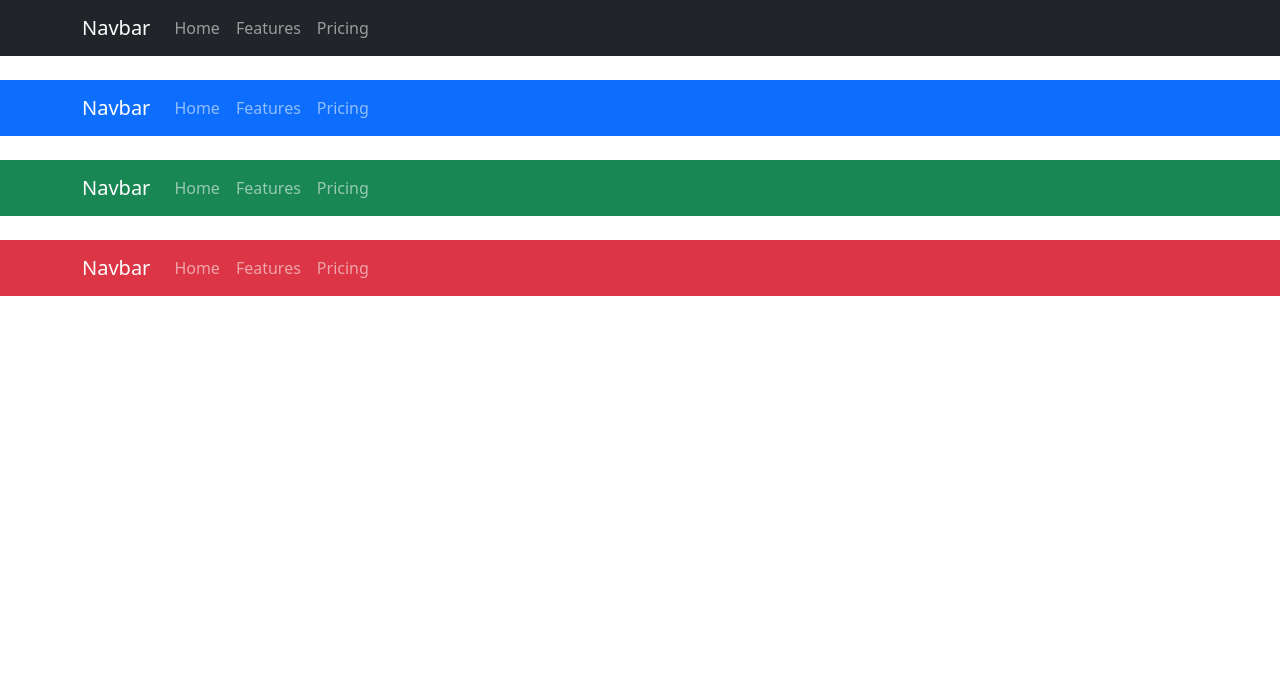
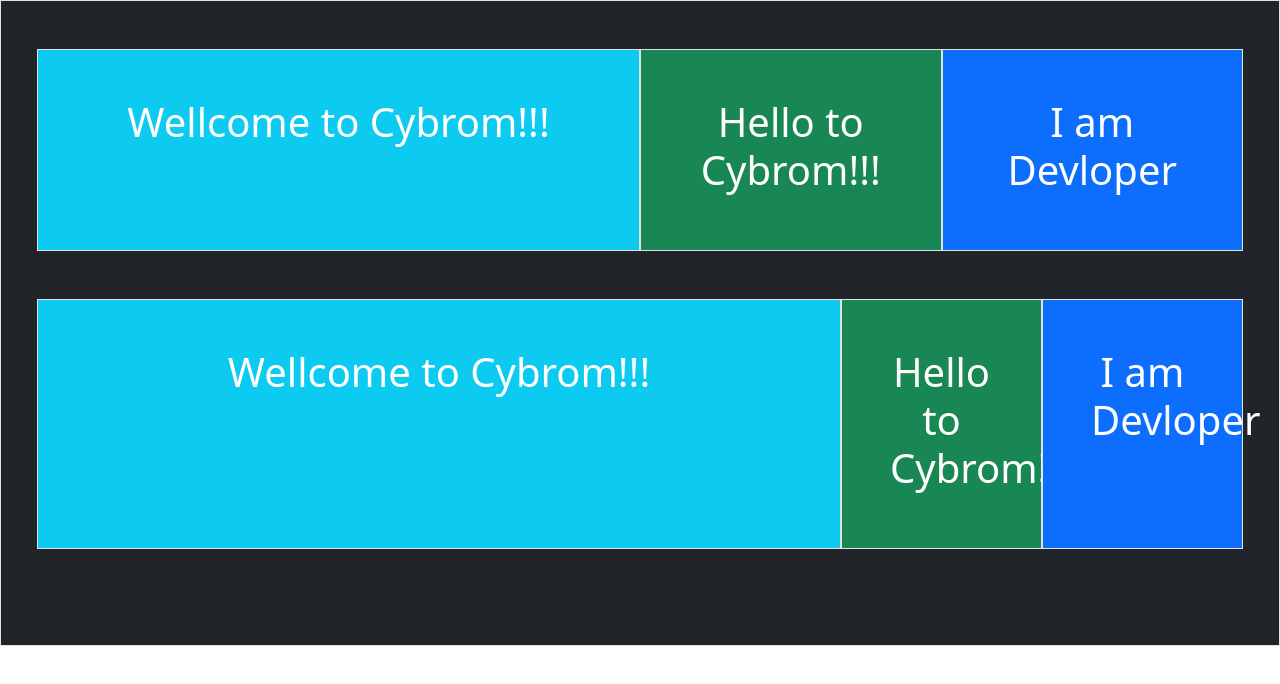
Before and after one commit to rahullokhande123/React_codes, a React (Vite) app: page / in a window 1280 px wide. Shown: the top 684 px of the page. Built offline with nearby package versions, Linux system fonts and the light colour scheme.

Commit message:
Bootstrap_layout

```diff
--- a/src/App.jsx
+++ b/src/App.jsx
@@ -1,56 +1,36 @@
-import Container from 'react-bootstrap/Container';
-import Nav from 'react-bootstrap/Nav';
-import Navbar from 'react-bootstrap/Navbar';
+import { Container,Row, Col } from "react-bootstrap";
 const App=()=>{
  return(
   <>
-           <Navbar bg="dark" data-bs-theme="dark">
-        <Container>
-          <Navbar.Brand href="#home">Navbar</Navbar.Brand>
-          <Nav className="me-auto">
-            <Nav.Link href="#home">Home</Nav.Link>
-            <Nav.Link href="#features">Features</Nav.Link>
-            <Nav.Link href="#pricing">Pricing</Nav.Link>
-          </Nav>
-        </Container>
-      </Navbar>
-      <br />
+    <Container fluid className="text-center border p-5 bg-dark">
+      {/* fluid -> ka use hm container ke sath krte h bada container lene ke */}
 
-      <Navbar bg="primary" data-bs-theme="dark">
-        <Container>
-          <Navbar.Brand href="#home">Navbar</Navbar.Brand>
-          <Nav className="me-auto">
-            <Nav.Link href="#home">Home</Nav.Link>
-            <Nav.Link href="#features">Features</Nav.Link>
-            <Nav.Link href="#pricing">Pricing</Nav.Link>
-          </Nav>
-        </Container>
-      </Navbar>
+{/* Container me bhi hm 12 Section bna sakte h md {} ki help se
+(count krne pr eska total 12 hi aana chahiye) */}
 
-      <br />
+      <Row>
+        <Col md={6} className="border bg-info p-5 text-white mb-5">
+        <h1>Wellcome to Cybrom!!!</h1>
+        </Col>
+        <Col md={3} className="border bg-success p-5 text-white fs-6 mb-5">
+        <h1>Hello to Cybrom!!!</h1>
+        </Col>
+        <Col md={3} className="border bg-primary p-5 text-white mb-5 ">
+            <h1>I am Devloper</h1>
+        </Col>
 
-      <Navbar bg="success" data-bs-theme="dark">
-        <Container>
-          <Navbar.Brand href="#home">Navbar</Navbar.Brand>
-          <Nav className="me-auto">
-            <Nav.Link href="#home">Home</Nav.Link>
-            <Nav.Link href="#features">Features</Nav.Link>
-            <Nav.Link href="#pricing">Pricing</Nav.Link>
-          </Nav>
-        </Container>
-      </Navbar>
-      <br />
 
-      <Navbar bg="danger" data-bs-theme="dark">
-        <Container>
-          <Navbar.Brand href="#home">Navbar</Navbar.Brand>
-          <Nav className="me-auto">
-            <Nav.Link href="#home">Home</Nav.Link>
-            <Nav.Link href="#features">Features</Nav.Link>
-            <Nav.Link href="#pricing">Pricing</Nav.Link>
-          </Nav>
-        </Container>
-      </Navbar>
+        <Col md={8} className="border bg-info p-5 text-white mb-5">
+        <h1>Wellcome to Cybrom!!!</h1>
+        </Col>
+        <Col md={2} className="border bg-success p-5 text-white fs-6 mb-5">
+        <h1>Hello to Cybrom!!!</h1>
+        </Col>
+        <Col md={2} className="border bg-primary p-5 text-white mb-5">
+            <h1>I am Devloper</h1>
+        </Col>
+      </Row>
+    </Container>
   </>
  )
 }
```
